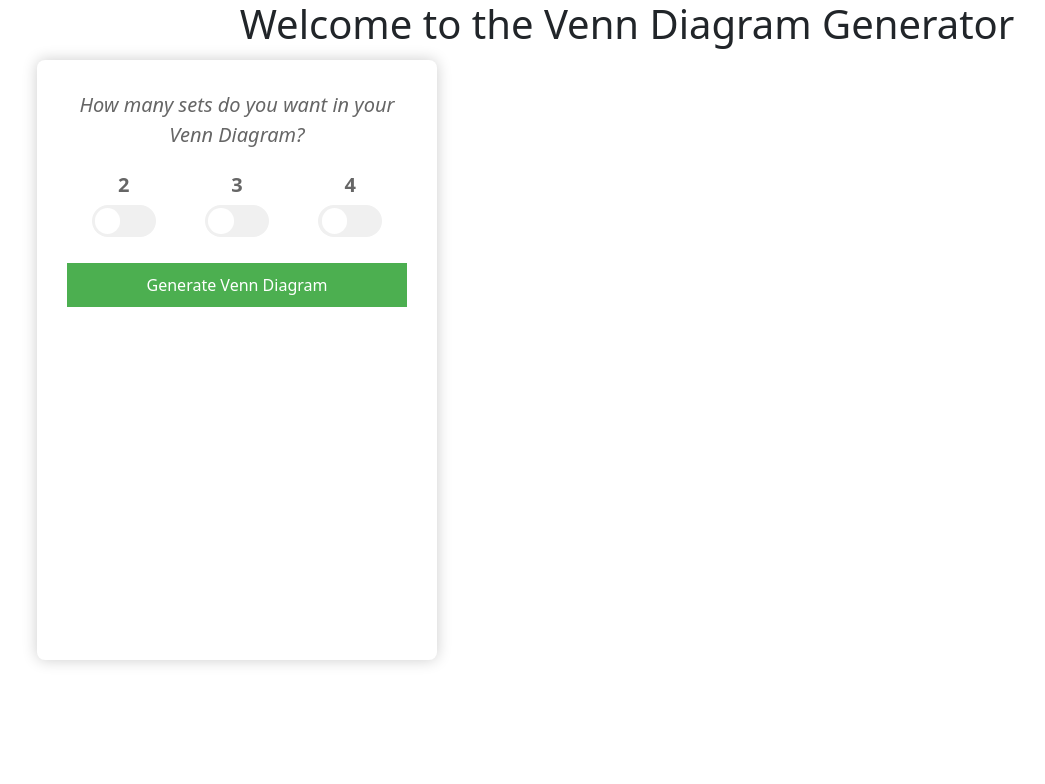
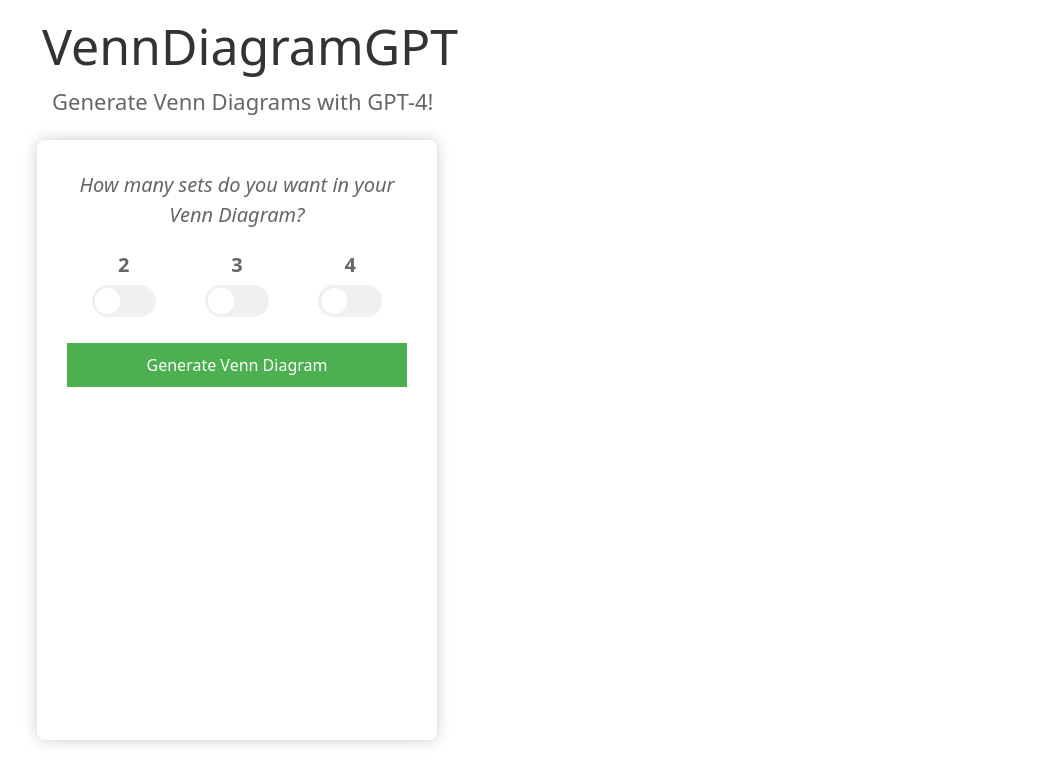
Before and after one commit to zachpinto/VennDiagramGPT, a Flask app: page / in a window 1280 px wide. Shown: the top 784 px of the page, without its empty margins (13-1058 px from the left). Run offline with Flask 3, Linux system fonts and the light colour scheme.

Commit message:
title and subtitle

```diff
--- a/static/css/styles.css
+++ b/static/css/styles.css
@@ -3,18 +3,32 @@ body {
     background-color: #f4f4f4;
     margin: 0;
     padding: 0;
+    position: relative;
 }
 
-h1 {
-    text-align: center;
+h1#title {
+    position: fixed; /* Fixed positioning relative to the viewport */
+    top: 2%; /* Adjust as necessary to position above the input box */
+    left: 55px; /* Align with the input box */
     color: #333;
+    font-size: 50px;
+    margin: 0;
+}
+
+h2#subtitle {
+    position: fixed; /* Fixed positioning relative to the viewport */
+    top: 11%; /* Position it just below the title */
+    left: 65px; /* Align with the input box */
+    color: #666;
+    font-size: 22px;
+    margin: 0;
 }
 
 .input-box {
     z-index: 2;
     position: fixed;
     left: 50px;
-    top: 45%;
+    top: 55%;
     transform: translateY(-50%);
     width: 400px;
     height: 600px;
--- a/templates/index.html
+++ b/templates/index.html
@@ -3,14 +3,15 @@
 <head>
     <meta charset="UTF-8">
     <meta name="viewport" content="width=device-width, initial-scale=1.0">
-    <title>Venn Diagram Generator</title>
+    <title>VennDiagramGPT</title>
     <link href="{{ url_for('static', filename='css/styles.css') }}" rel="stylesheet">
     <link href="https://cdn.jsdelivr.net/npm/bootstrap@5.3.2/dist/css/bootstrap.min.css" rel="stylesheet">
     <script src="https://d3js.org/d3.v5.min.js"></script>
     <script src="{{ url_for('static', filename='js/venn-diagram.js') }}"></script>
 </head>
 <body>
-    <h1>Welcome to the Venn Diagram Generator</h1>
+    <h1 id="title">VennDiagramGPT</h1>
+    <h2 id="subtitle">Generate Venn Diagrams with GPT-4!</h2>
     <div class="input-box">
         <form id="inputForm">
             <p class="radio-instructions">How many sets do you want in your Venn Diagram?</p>
```
